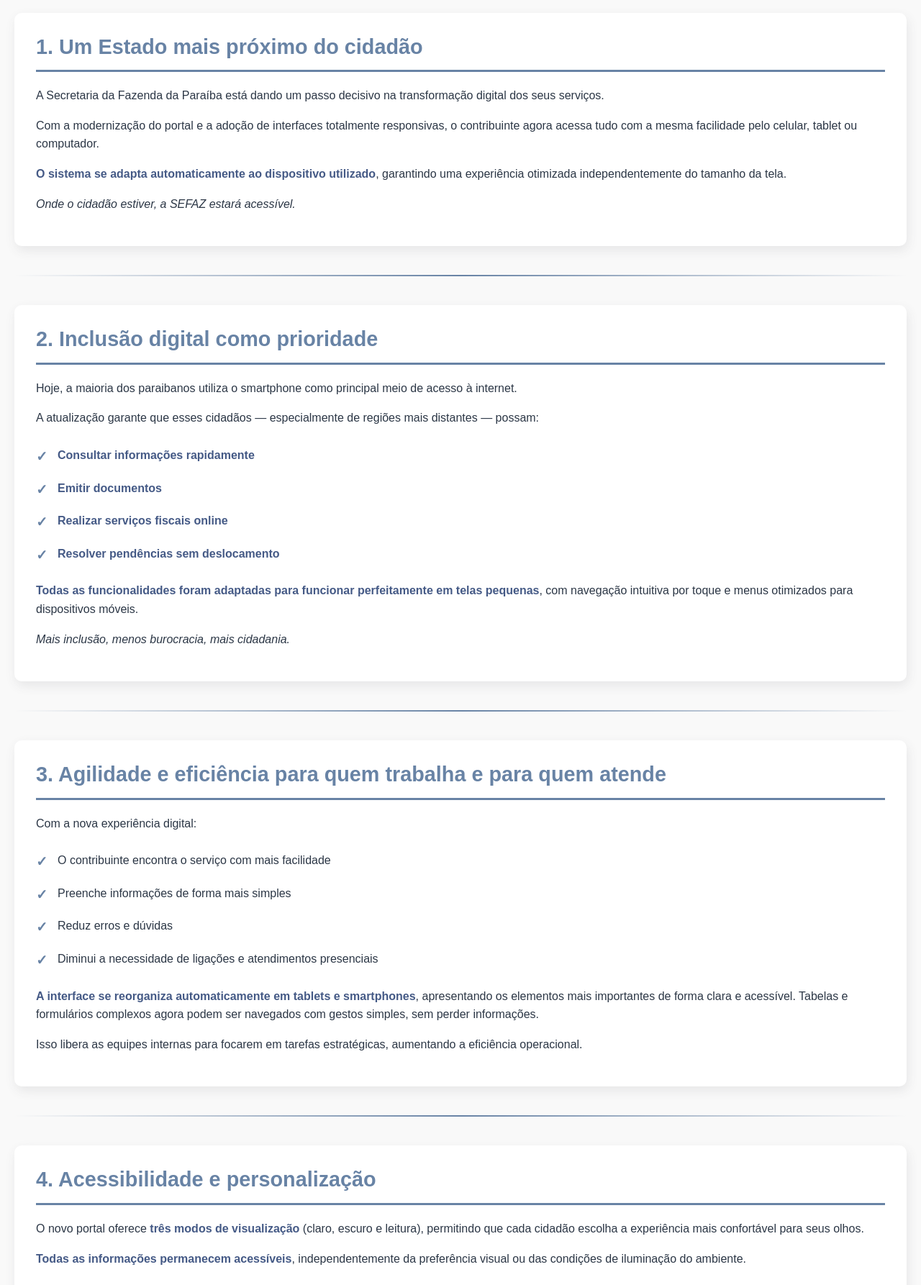
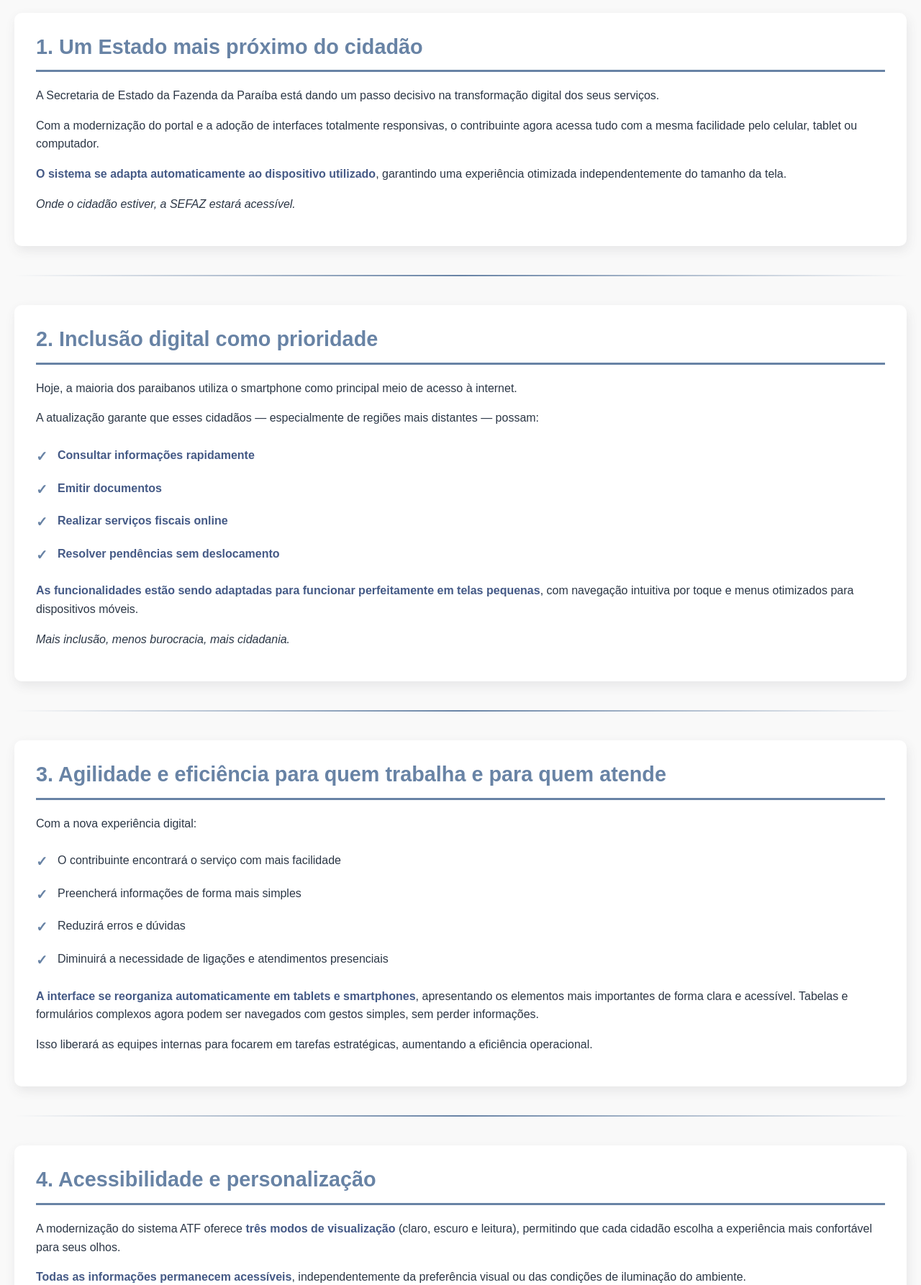
Before and after one commit to erichcastor/sefaz-pb-demo-responsive, a plain HTML site: page index.html in a window 1280 px wide. Shown: the part 1260-3046 px from the top of the page at 72% size. Drawn offline with nearby package versions, Linux system fonts and the light colour scheme.

Commit message:
Melhorias textuais
Melhorias textuais

```diff
--- a/index.html
+++ b/index.html
@@ -790,7 +790,7 @@
         <!-- Section 1 -->
         <div class="content-card">
             <h2>1. Um Estado mais próximo do cidadão</h2>
-            <p>A Secretaria da Fazenda da Paraíba está dando um passo decisivo na transformação digital dos seus serviços.</p>
+            <p>A Secretaria de Estado da Fazenda da Paraíba está dando um passo decisivo na transformação digital dos seus serviços.</p>
             <p>Com a modernização do portal e a adoção de interfaces totalmente responsivas, o contribuinte agora acessa tudo com a mesma facilidade pelo celular, tablet ou computador.</p>
             <p><strong>O sistema se adapta automaticamente ao dispositivo utilizado</strong>, garantindo uma experiência otimizada independentemente do tamanho da tela.</p>
             <p class="mt-3"><em>Onde o cidadão estiver, a SEFAZ estará acessível.</em></p>
@@ -809,7 +809,7 @@
                 <li><strong>Realizar serviços fiscais online</strong></li>
                 <li><strong>Resolver pendências sem deslocamento</strong></li>
             </ul>
-            <p><strong>Todas as funcionalidades foram adaptadas para funcionar perfeitamente em telas pequenas</strong>, com navegação intuitiva por toque e menus otimizados para dispositivos móveis.</p>
+            <p><strong>As funcionalidades estão sendo adaptadas para funcionar perfeitamente em telas pequenas</strong>, com navegação intuitiva por toque e menus otimizados para dispositivos móveis.</p>
             <p class="mt-3"><em>Mais inclusão, menos burocracia, mais cidadania.</em></p>
         </div>
 
@@ -820,13 +820,13 @@
             <h2>3. Agilidade e eficiência para quem trabalha e para quem atende</h2>
             <p>Com a nova experiência digital:</p>
             <ul>
-                <li>O contribuinte encontra o serviço com mais facilidade</li>
-                <li>Preenche informações de forma mais simples</li>
-                <li>Reduz erros e dúvidas</li>
-                <li>Diminui a necessidade de ligações e atendimentos presenciais</li>
+                <li>O contribuinte encontrará o serviço com mais facilidade</li>
+                <li>Preencherá informações de forma mais simples</li>
+                <li>Reduzirá erros e dúvidas</li>
+                <li>Diminuirá a necessidade de ligações e atendimentos presenciais</li>
             </ul>
             <p><strong>A interface se reorganiza automaticamente em tablets e smartphones</strong>, apresentando os elementos mais importantes de forma clara e acessível. Tabelas e formulários complexos agora podem ser navegados com gestos simples, sem perder informações.</p>
-            <p>Isso libera as equipes internas para focarem em tarefas estratégicas, aumentando a eficiência operacional.</p>
+            <p>Isso liberará as equipes internas para focarem em tarefas estratégicas, aumentando a eficiência operacional.</p>
         </div>
 
         <div class="section-divider"></div>
@@ -834,7 +834,7 @@
         <!-- Section 4 -->
         <div class="content-card">
             <h2>4. Acessibilidade e personalização</h2>
-            <p>O novo portal oferece <strong>três modos de visualização</strong> (claro, escuro e leitura), permitindo que cada cidadão escolha a experiência mais confortável para seus olhos.</p>
+            <p>A modernização do sistema ATF oferece <strong>três modos de visualização</strong> (claro, escuro e leitura), permitindo que cada cidadão escolha a experiência mais confortável para seus olhos.</p>
             <p><strong>Todas as informações permanecem acessíveis</strong>, independentemente da preferência visual ou das condições de iluminação do ambiente.</p>
 
             <!-- Temas - Galeria de Imagens -->
@@ -961,9 +961,9 @@
                 <li>As diretrizes de governo digital</li>
                 <li>As melhores práticas de UX voltadas ao cidadão</li>
                 <li>A modernização da administração tributária</li>
-                <li><strong>Os padrões internacionais de design responsivo</strong></li>
+                <li><strong>Os padrões de design responsivo</strong></li>
             </ul>
-            <p><strong>O sistema atende automaticamente a diferentes tamanhos de tela</strong> (smartphones, tablets, notebooks e desktops), seguindo as melhores práticas do mercado.</p>
+            <p><strong>O sistema atenderá automaticamente a diferentes tamanhos de tela</strong> (smartphones, tablets, notebooks e desktops), seguindo as melhores práticas do mercado.</p>
             <p class="mt-3"><em>É o Estado avançando para entregar serviços do tamanho das necessidades da sociedade moderna.</em></p>
         </div>
 
@@ -1289,7 +1289,7 @@
         <div class="final-section">
             <h2>📌 Resultado Final:</h2>
             <p><strong>Mais acesso. Mais eficiência. Mais transparência.</strong></p>
-            <p class="mt-3"><strong>A Fazenda Pública conectada ao futuro.</strong></p>
+            <p class="mt-3"><strong>A Secretaria de Estado da Fazenda da Paraíba conectada ao futuro.</strong></p>
         </div>
 
         <!-- Technical Highlights -->
```
